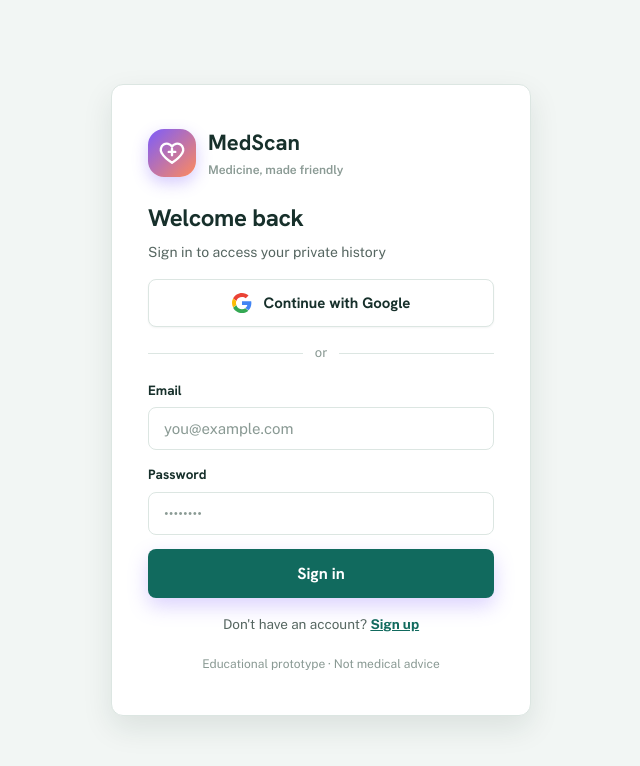
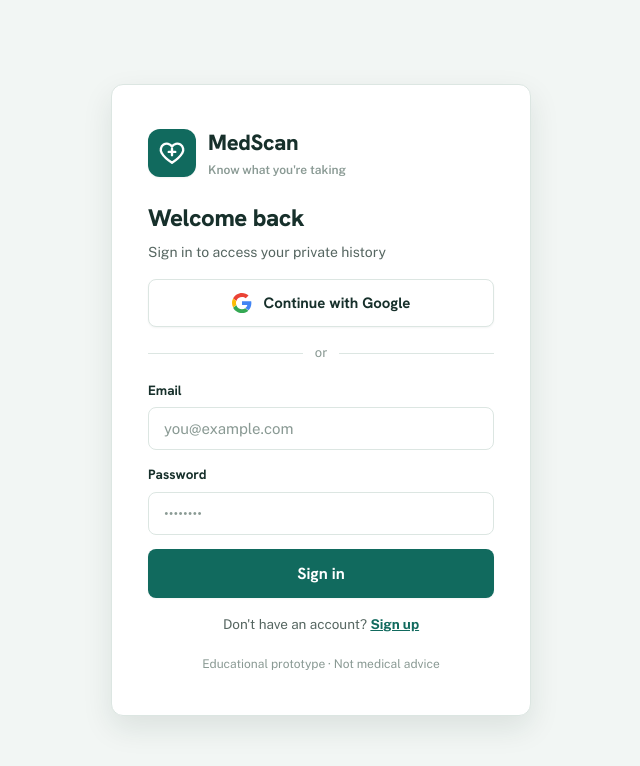
Before and after one commit to aasthathakkar/MedScan, a React (Vite) app in the folder frontend/: page /auth in a window 1280 px wide. Shown: the top 766 px of the page, without its empty margins (319-959 px from the left). Built offline with nearby package versions, Linux system fonts and the light colour scheme; no server answers.

Commit message:
fix : frontend design as per changes

```diff
--- a/frontend/src/pages/Auth.jsx
+++ b/frontend/src/pages/Auth.jsx
@@ -66,7 +66,7 @@
           </div>
           <div>
             <div className={s.logoTitle}>MedScan</div>
-            <div className={s.logoSub}>Medicine, made friendly</div>
+            <div className={s.logoSub}>Know what you're taking</div>
           </div>
         </div>
 
--- a/frontend/src/pages/Auth.module.css
+++ b/frontend/src/pages/Auth.module.css
@@ -24,17 +24,17 @@
 .logo { display: flex; align-items: center; gap: 12px; margin-bottom: 4px; }
 .logoChip {
   width: 48px; height: 48px;
-  border-radius: 16px;
-  background: linear-gradient(135deg, #7C5CFC, #FF8A5C);
+  border-radius: var(--radius-lg);
+  background: var(--color-primary);
   display: flex; align-items: center; justify-content: center;
-  box-shadow: 0 6px 16px rgba(124,92,252,0.32);
+  box-shadow: var(--shadow-sm);
   flex-shrink: 0;
 }
-.logoTitle { font-family: var(--font-display); font-weight: 700; font-size: 22px; color: var(--color-text); }
+.logoTitle { font-family: var(--font-display); font-weight: 800; font-size: 22px; color: var(--color-text); letter-spacing: -0.3px; }
 .logoSub { font-size: 12px; color: var(--color-text-muted); font-weight: 600; }
 
 /* Headings */
-.heading { font-family: var(--font-display); font-weight: 700; font-size: 24px; color: var(--color-text); margin-top: 4px; }
+.heading { font-family: var(--font-display); font-weight: 800; font-size: 24px; color: var(--color-text); margin-top: 4px; letter-spacing: -0.4px; }
 .sub { font-size: 14px; color: var(--color-text-secondary); margin-top: -8px; }
 
 /* Google button */
@@ -48,13 +48,13 @@
   font-family: var(--font-display); font-weight: 700; font-size: 15px;
   color: var(--color-text);
   cursor: pointer;
-  transition: background var(--transition-fast), box-shadow var(--transition-fast), transform var(--transition-fast);
+  transition: background var(--transition-fast), box-shadow var(--transition-fast), border-color var(--transition-fast);
   box-shadow: var(--shadow-sm);
 }
 .googleBtn:hover:not(:disabled) {
-  background: #f8f8f8;
+  background: var(--color-neutral-bg);
+  border-color: var(--color-text-muted);
   box-shadow: var(--shadow-md);
-  transform: translateY(-1px);
 }
 .googleBtn:disabled { opacity: 0.6; cursor: not-allowed; }
 
@@ -82,14 +82,14 @@
 }
 .input:focus {
   border-color: var(--color-primary);
-  box-shadow: 0 0 0 4px rgba(124,92,252,0.12);
+  box-shadow: 0 0 0 4px var(--color-primary-alpha);
 }
 
 /* Feedback */
 .error {
   background: var(--color-danger-bg);
-  color: #c23354;
-  border: 1px solid #f7c0cc;
+  color: var(--color-danger);
+  border: 1px solid #E7C9C4;
   border-radius: var(--radius-md);
   padding: 11px 14px;
   font-size: 13.5px;
@@ -97,8 +97,8 @@
 }
 .success {
   background: var(--color-success-bg);
-  color: #159c63;
-  border: 1px solid #a8e8cc;
+  color: var(--color-success);
+  border: 1px solid #B8E4CE;
   border-radius: var(--radius-md);
   padding: 11px 14px;
   font-size: 13.5px;
@@ -113,10 +113,10 @@
   border: none; border-radius: var(--radius-md);
   font-family: var(--font-display); font-weight: 700; font-size: 16px;
   cursor: pointer;
-  box-shadow: 0 8px 20px rgba(124,92,252,0.28);
-  transition: background var(--transition-fast), transform var(--transition-fast);
+  box-shadow: var(--shadow-sm);
+  transition: background var(--transition-fast), box-shadow var(--transition-fast);
 }
-.submitBtn:hover:not(:disabled) { background: var(--color-primary-hover); transform: translateY(-1px); }
+.submitBtn:hover:not(:disabled) { background: var(--color-primary-hover); box-shadow: var(--shadow-md); }
 .submitBtn:disabled { opacity: 0.6; cursor: not-allowed; }
 
 /* Toggle */
--- a/frontend/src/pages/Authcallback.jsx
+++ b/frontend/src/pages/Authcallback.jsx
@@ -26,11 +26,11 @@
     <div style={{
       minHeight: '100vh', display: 'flex', flexDirection: 'column',
       alignItems: 'center', justifyContent: 'center', gap: 16,
-      fontFamily: 'Quicksand, sans-serif', color: '#6A6480'
+      fontFamily: 'var(--font-body)', color: 'var(--color-text-secondary)'
     }}>
       <div style={{
-        width: 48, height: 48, borderRadius: 16,
-        background: 'linear-gradient(135deg,#7C5CFC,#FF8A5C)',
+        width: 48, height: 48, borderRadius: 12,
+        background: 'var(--color-primary)',
         display: 'flex', alignItems: 'center', justifyContent: 'center'
       }}>
         <svg width="26" height="26" viewBox="0 0 24 24" fill="none"
@@ -39,7 +39,7 @@
           <path d="M12 8v6M9 11h6"/>
         </svg>
       </div>
-      <p style={{ fontWeight: 700, fontSize: 18 }}>Signing you in…</p>
+      <p style={{ fontFamily: 'var(--font-display)', fontWeight: 700, fontSize: 18, color: 'var(--color-text)' }}>Signing you in…</p>
     </div>
   )
 }
```
Also changed, not shown: frontend/public/medscan.svg.
